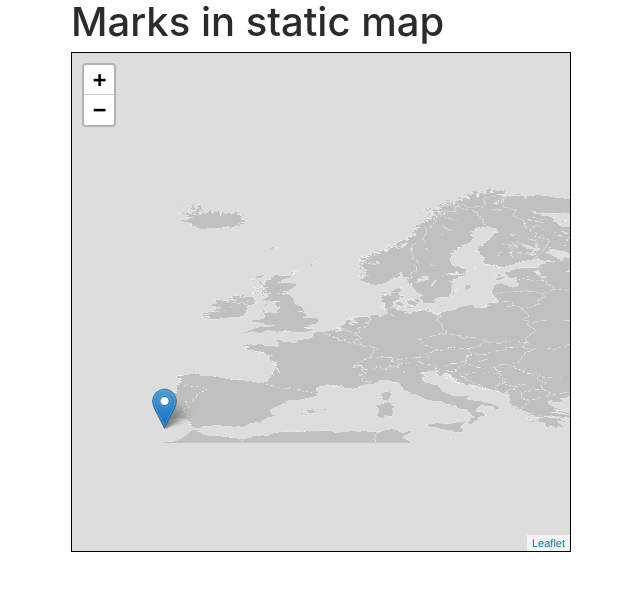
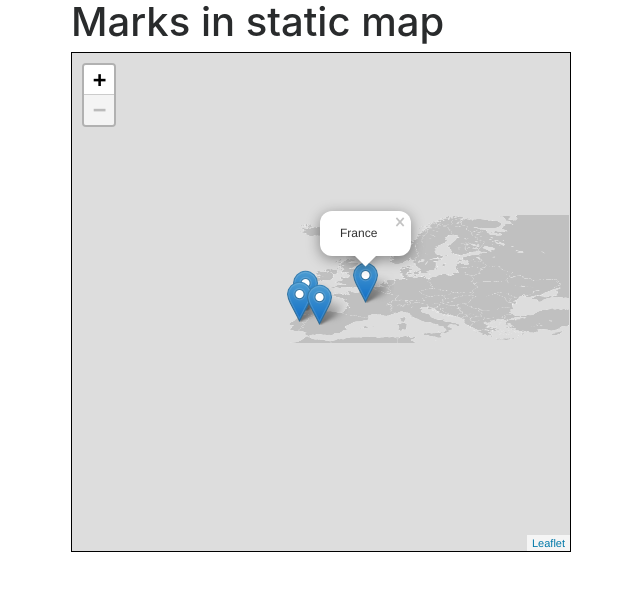
Before and after one commit to jglantonio/leaflet-examples, a PHP site: page /example2.php in a window 1280 px wide. Shown: the top 591 px of the page, without its empty margins (29-669 px from the left). Run offline with PHP 8.4, Linux system fonts and the light colour scheme; some libraries are stand-ins or nearby versions.

Commit message:
Example 2 Marks in the map

```diff
--- a/example2.php
+++ b/example2.php
@@ -12,10 +12,6 @@
             <div class="col-md-6 p-0">
                 <div id="mapEurope">
                 </div>
-            <div>
-            <div
-                class= "col-md-6"
-                id="position">
             <div>
         <div>
     </div>
@@ -32,16 +28,26 @@
 
         // Init , static map
         var image = L.imageOverlay('img/map_europe.png', bounds).addTo(mymap);
+        var points = [
+            [
+                [ 24.44 , 48.3], "Spain"
+            ],
+            [
+                [ 40.95  , 28.02], " Galiza"
+            ],
+            [
+                [ 27.95 , 19.93], " Portugal"
+            ],
+            [
+                [49.12,113.09 ], " France"
+            ],
+        ];
+        var sol = L.latLng(points);
 
-        var sol = L.latLng([ 10, 10 ]);
+        $.each(points,function(){
+            L.marker(this[0]).addTo(mymap)
+		        .bindPopup(this[1]).openPopup();
 
-        L.marker(sol).addTo(mymap);
-
-        mymap.setView( [70, 120], 1);
-
-        mymap.on('click', function(e) {
-            html = "Lat : " + e.latlng.lat + " <br> , Lon :" + e.latlng.lng;
-            $('#position').append(html);
         });
     </script>
 </div>
```
Also changed, not shown: header.php (indentation only).
